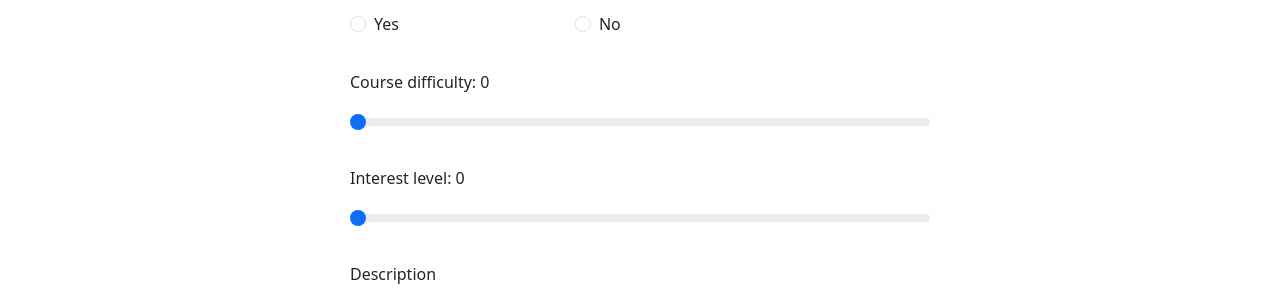
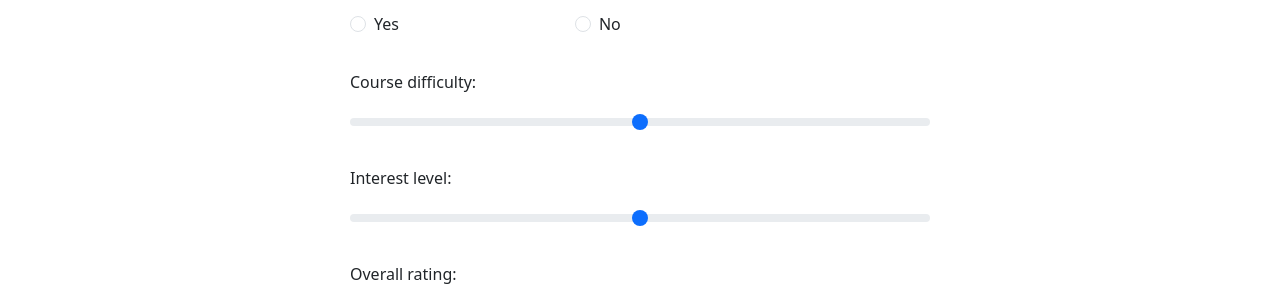
Before and after one commit to EmmanuelCobian/rate-my-classes, a Next.js app: page /createReviewPage in a window 1280 px wide. Shown: the part 611-913 px from the top of the page. Built offline with nearby package versions, Linux system fonts and the light colour scheme; no server answers.

Commit message:
Added coloring to rating

```diff
--- a/components/ClassInfoContainer.js
+++ b/components/ClassInfoContainer.js
@@ -33,6 +33,7 @@ export default function ClassInfoContainer(props) {
       ></Ratings>
 
       <div>
+        <p>Prerequisites: {props.prerequisites}</p>
         <p>Lecture Mandatory: {props.lectureAttendance}</p>
         <p>Time Conflict Allowed: {props.timeConflict}</p>
         <p>Demand: {props.demand}</p>
--- a/components/DescriptionAndDistribution.js
+++ b/components/DescriptionAndDistribution.js
@@ -11,7 +11,7 @@ const Description = styled.p`
 
 const DistributionContainer = styled.div`
   width: 400px;
-  height: 350px;
+  height: 250px;
   background: lightgray;
 `;
 
--- a/pages/classpage.js
+++ b/pages/classpage.js
@@ -35,6 +35,7 @@ export default function ClassPage() {
             title={classData.title}
             averageGrade={classData.averageGrade}
             units={classData.units}
+            prerequisites={classData.prerequisites}
             overallRating={classData.overallRating ?? "N/A"}
             difficulty={classData.diffculty ?? "N/A"}
             interest={classData.interest ?? "N/A"}
--- a/pages/createReviewPage.js
+++ b/pages/createReviewPage.js
@@ -78,6 +78,22 @@ const termOptions = [
   "Spring 2015",
 ];
 
+const ratingToColor = {
+  1: "#FF5733",
+  2: "#FF8054",
+  3: "#FF8C33",
+  4: "#A2D870",
+  5: "#4CAF50",
+};
+
+const ratingToColorReverse = {
+  1: "#4CAF50",
+  2: "#A2D870",
+  3: "#FF8C33",
+  4: "#FF8054",
+  5: "#FF5733",
+};
+
 export default function CreateReviewPage() {
   const { query } = useRouter();
 
@@ -88,8 +104,9 @@ export default function CreateReviewPage() {
     grade: "",
     mandatoryAttendance: null,
     mandatoryTextBook: null,
-    difficulty: "0",
-    interest: "0",
+    difficulty: "",
+    interest: "",
+    overallRating: "",
     description: "",
   });
 
@@ -162,14 +179,23 @@ export default function CreateReviewPage() {
   };
 
   const renderSlider = (label, name) => {
+    const color =
+      name == "difficulty"
+        ? ratingToColorReverse[formData[name]]
+        : ratingToColor[formData[name]];
     return (
       <QuestionAndAnswer>
-        <label>{label + ": " + formData[name]}</label>
+        <label>
+          {`${label}: `}
+          <span style={{ fontWeight: "bold", color: color }}>
+            {formData[name]}
+          </span>
+        </label>
         <input
           type="range"
           className="form-range"
           value={formData[name]}
-          min="0"
+          min="1"
           max="5"
           name={name}
           onChange={handleInputChange}
@@ -215,6 +241,7 @@ export default function CreateReviewPage() {
 
           {renderSlider("Course difficulty", "difficulty")}
           {renderSlider("Interest level", "interest")}
+          {renderSlider("Overall rating", "overallRating")}
 
           {renderInputField(
             "Description",
```
